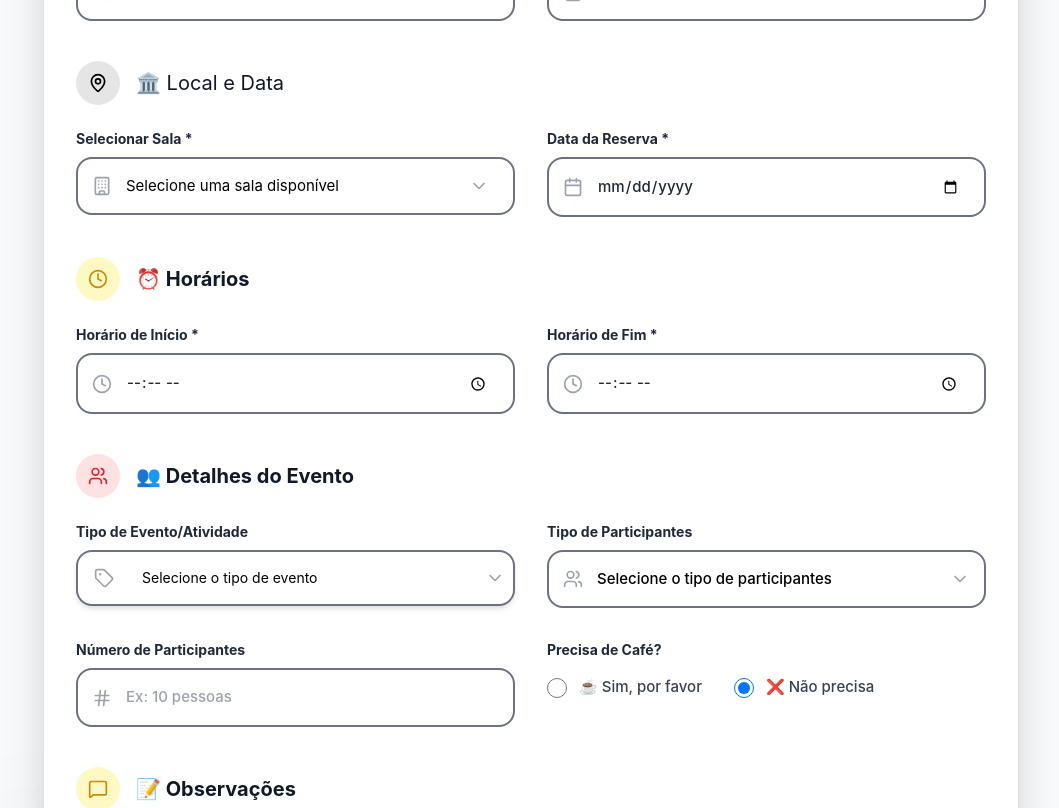
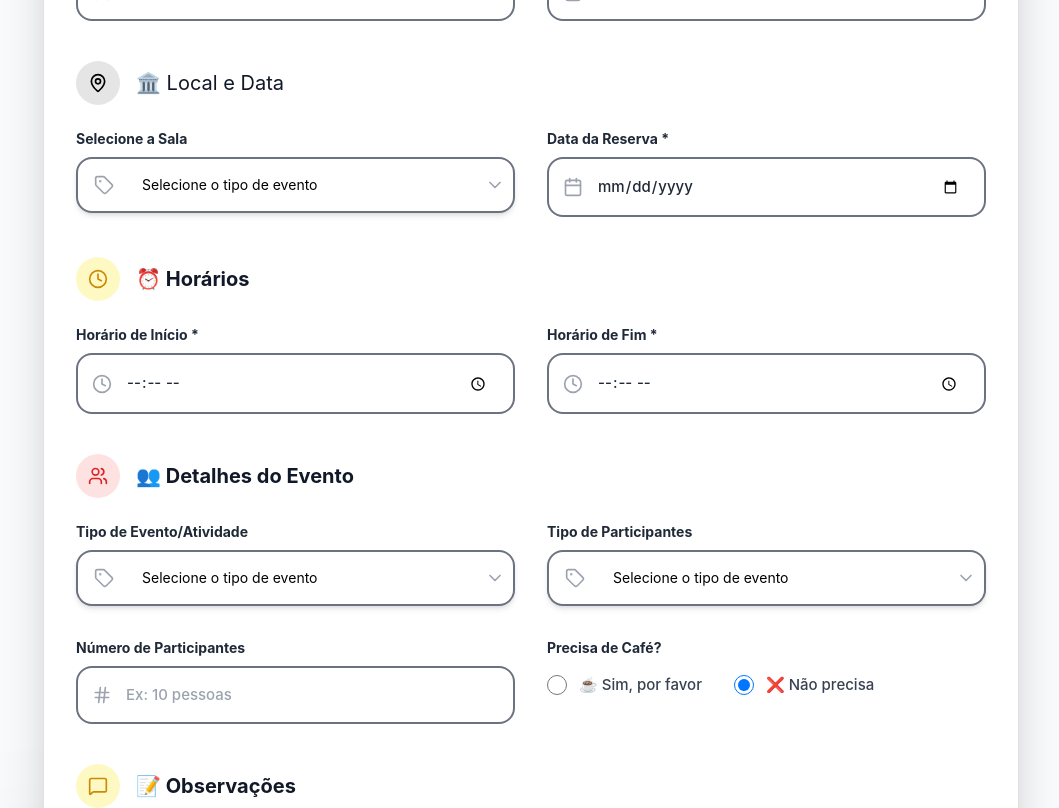
Before and after one commit to hellennverenaa/reservar_salas, a Vue app: page /reserva in a window 1280 px wide. Shown: the part 760-1568 px from the top of the page, without its empty margins (109-1168 px from the left). Built offline with nearby package versions, Linux system fonts and the light colour scheme.

Commit message:
Foi arrumado as configurações do menu suspenso da opções de selecionar

```diff
--- a/src/views/CalendarView.vue
+++ b/src/views/CalendarView.vue
@@ -34,8 +34,12 @@
         class="bg-white rounded-xl shadow-2xl max-w-md w-full max-h-[90vh] overflow-y-auto"
         @click.stop
       >
-        <div class="flex justify-between items-center p-6 border-b border-gray-200">
-          <h3 class="text-xl font-semibold text-gray-900">Detalhes da Reserva</h3>
+
+
+      <!--Detalhes da reserva -->
+
+        <div class="flex justify-between items-center p-7 border-b border-gray-500">
+          <h3 class="text-xl font-bold text-gray-500">Detalhes da Reserva</h3>
           <button
             @click="fecharModal"
             class="text-gray-400 hover:text-gray-600 hover:bg-gray-100 rounded-full p-2 transition-colors duration-200"
--- a/src/views/ReservaView.vue
+++ b/src/views/ReservaView.vue
@@ -137,68 +137,63 @@
               <!-- Sala -->
              <div class="space-y-2">
     <label class="block text-sm font-bold text-gray-800 mb-2">
-      Selecionar Sala *
+     Selecione a Sala
     </label>
     <div class="relative">
-      <Menu as="div" class="relative w-full">
-        <MenuButton
-          class="w-full px-6 py-4 border-2 border-solid border-gray-500 rounded-2xl focus:border-red-500 focus:outline-none transition-all duration-300 text-gray-800 font-medium pl-12 bg-white text-left inline-flex items-center justify-between"
-          :class="{ 'text-gray-400': !formData.room }"
+      <Listbox v-model="formData.rooms">
+        <div class="relative mt-1">
+          <ListboxButton
+            class="relative w-full cursor-default rounded-2xl border-2 border-solid border-gray-500 bg-white py-4 pl-12 pr-10 text-left shadow-md focus:border-red-500 focus:outline-none focus-visible:ring-2 focus-visible:ring-offset-2 focus-visible:ring-offset-red-300 sm:text-sm transition-all duration-300"
           >
-          <span>{{ formData.room || 'Selecione uma sala disponível' }}</span>
-          <ChevronDownIcon class="w-5 h-5 text-gray-400" />
-        </MenuButton>
-
-        <BuildingIcon class="absolute left-4 top-1/2 transform -translate-y-1/2 w-5 h-5 text-gray-400 pointer-events-none" />
+            <span class="flex items-center">
+              <TagIcon class="absolute left-4 w-5 h-5 text-gray-400" />
+              <span class="ml-4 block truncate">{{ selectedText }}</span>
+            </span>
+            <span class="pointer-events-none absolute inset-y-0 right-0 flex items-center pr-2">
+              <ChevronDownIcon class="h-5 w-5 text-gray-400" aria-hidden="true" />
+            </span>
+          </ListboxButton>
 
           <transition
-          enter-active-class="transition ease-out duration-100"
-          enter-from-class="transform opacity-0 scale-95"
-          enter-to-class="transform opacity-100 scale-100"
-          leave-active-class="transition ease-in duration-75"
-          leave-from-class="transform opacity-100 scale-100"
-          leave-to-class="transform opacity-0 scale-95"
+            leave-active-class="transition duration-100 ease-in"
+            leave-from-class="opacity-100"
+            leave-to-class="opacity-0"
           >
-          <MenuItems class="absolute z-10 mt-1 w-full origin-top rounded-2xl bg-white border-2 border-gray-200 shadow-lg max-h-60 overflow-auto">
-            <div class="py-1">
-              <!-- Opção para limpar seleção -->
-              <Menu v-slot="{ active }">
-                <button
-                  @click="formData.room = ''"
+            <ListboxOptions
+              class="absolute z-10 mt-1 max-h-60 w-full overflow-auto rounded-md bg-white py-1 text-base shadow-lg ring-1 ring-black ring-opacity-5 focus:outline-none sm:text-sm"
+            >
+              <ListboxOption
+                v-for="type in rooms"
+                :key="type"
+                :value="type"
+                v-slot="{ active, selected }"
+              >
+                <li
                   :class="[
-                    active ? 'bg-red-50 text-red-600' : 'text-gray-500',
-                    'block w-full px-6 py-3 text-left text-sm font-medium transition-colors duration-150'
+                    active ? 'bg-red-100 text-red-900' : 'text-gray-900',
+                    'relative cursor-default select-none py-2 pl-10 pr-4',
                   ]"
                 >
-                  Limpar seleção
-                </button>
-              </Menu>
-
-              <!-- Divisor -->
-              <div class="border-t border-gray-100 my-1"></div>
-
-              <!-- Opções das salas -->
-              <Menu v-for="room in rooms" :key="room" v-slot="{ active }">
-                <button
-                  @click="formData.room = room"
+                  <span
                     :class="[
-                    active ? 'bg-red-50 text-red-600' : 'text-gray-800',
-                    formData.room === room ? 'bg-red-100 text-red-700 font-semibold' : '',
-                    'block w-full px-6 py-3 text-left text-sm font-medium transition-colors duration-150 relative'
+                      selected ? 'font-medium' : 'font-normal',
+                      'block truncate',
                     ]"
                   >
-                  {{ room }}
-                  <!-- Ícone de check para item selecionado -->
-                  <CheckIcon
-                    v-if="formData.room === room"
-                    class="absolute right-4 top-1/2 transform -translate-y-1/2 w-4 h-4 text-red-600"
-                  />
-                </button>
-              </Menu>
+                    {{ type }}
+                  </span>
+                  <span
+                    v-if="selected"
+                    class="absolute inset-y-0 left-0 flex items-center pl-3 text-red-600"
+                  >
+                    <CheckIcon class="h-5 w-5" aria-hidden="true" />
+                  </span>
+                </li>
+              </ListboxOption>
+            </ListboxOptions>
+          </transition>
         </div>
-          </MenuItems>
-        </transition>
-      </Menu>
+      </Listbox>
     </div>
   </div>
 
@@ -348,17 +343,60 @@
       Tipo de Participantes
     </label>
     <div class="relative">
-                  <select
-                    v-model="formData.participants"
-                    class="w-full px-6 py-4 border-2 border-solid border-gray-500 rounded-2xl focus:border-red-500 focus:outline-none transition-all duration-300 text-gray-800 font-medium pl-12 appearance-none bg-white"
+      <Listbox v-model="formData.participantTypes">
+        <div class="relative mt-1">
+          <ListboxButton
+            class="relative w-full cursor-default rounded-2xl border-2 border-solid border-gray-500 bg-white py-4 pl-12 pr-10 text-left shadow-md focus:border-red-500 focus:outline-none focus-visible:ring-2 focus-visible:ring-offset-2 focus-visible:ring-offset-red-300 sm:text-sm transition-all duration-300"
           >
-                    <option value="">Selecione o tipo de participantes</option>
-                    <option v-for="participant in participantTypes" :key="participant" :value="participant" class="py-2">
-                      {{ participant }}
-                    </option>
-                  </select>
-                  <UsersIcon class="absolute left-4 top-1/2 transform -translate-y-1/2 w-5 h-5 text-gray-400" />
-                  <ChevronDownIcon class="absolute right-4 top-1/2 transform -translate-y-1/2 w-5 h-5 text-gray-400" />
+            <span class="flex items-center">
+              <TagIcon class="absolute left-4 w-5 h-5 text-gray-400" />
+              <span class="ml-4 block truncate">{{ selectedText }}</span>
+            </span>
+            <span class="pointer-events-none absolute inset-y-0 right-0 flex items-center pr-2">
+              <ChevronDownIcon class="h-5 w-5 text-gray-400" aria-hidden="true" />
+            </span>
+          </ListboxButton>
+
+          <transition
+            leave-active-class="transition duration-100 ease-in"
+            leave-from-class="opacity-100"
+            leave-to-class="opacity-0"
+          >
+            <ListboxOptions
+              class="absolute z-10 mt-1 max-h-60 w-full overflow-auto rounded-md bg-white py-1 text-base shadow-lg ring-1 ring-black ring-opacity-5 focus:outline-none sm:text-sm"
+            >
+              <ListboxOption
+                v-for="type in participantTypes"
+                :key="type"
+                :value="type"
+                v-slot="{ active, selected }"
+              >
+                <li
+                  :class="[
+                    active ? 'bg-red-100 text-red-900' : 'text-gray-900',
+                    'relative cursor-default select-none py-2 pl-10 pr-4',
+                  ]"
+                >
+                  <span
+                    :class="[
+                      selected ? 'font-medium' : 'font-normal',
+                      'block truncate',
+                    ]"
+                  >
+                    {{ type }}
+                  </span>
+                  <span
+                    v-if="selected"
+                    class="absolute inset-y-0 left-0 flex items-center pl-3 text-red-600"
+                  >
+                    <CheckIcon class="h-5 w-5" aria-hidden="true" />
+                  </span>
+                </li>
+              </ListboxOption>
+            </ListboxOptions>
+          </transition>
+        </div>
+      </Listbox>
     </div>
   </div>
 
@@ -500,7 +538,8 @@ import {
   Tag as TagIcon,
   Hash as HashIcon,
   MessageSquare as MessageSquareIcon,
-  Check as CheckIcon
+  Check as CheckIcon,
+  DataSelector as DataSelector,
 } from 'lucide-vue-next'
 
 const emit = defineEmits(['voltar-home', 'reserva-criada'])
```
Lines whose indentation alone changed are shown as unchanged.
